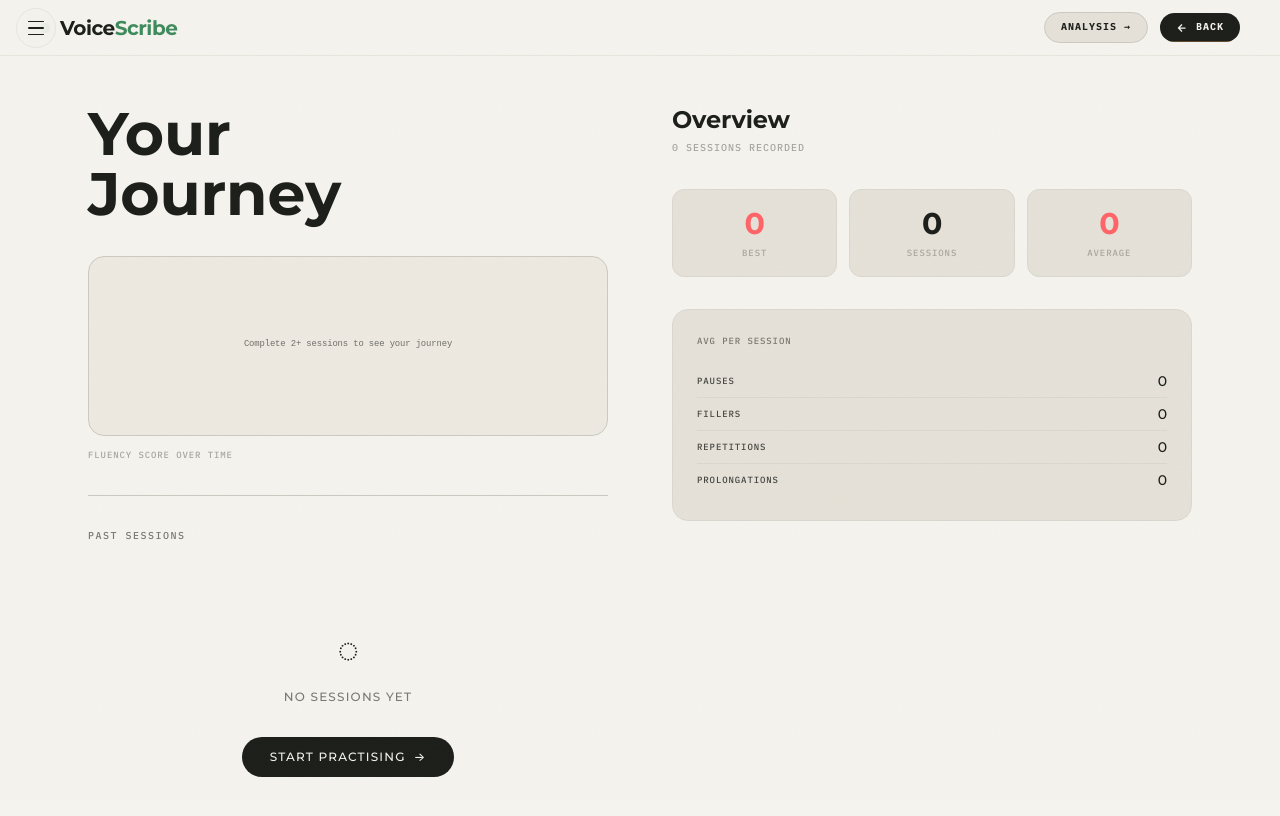
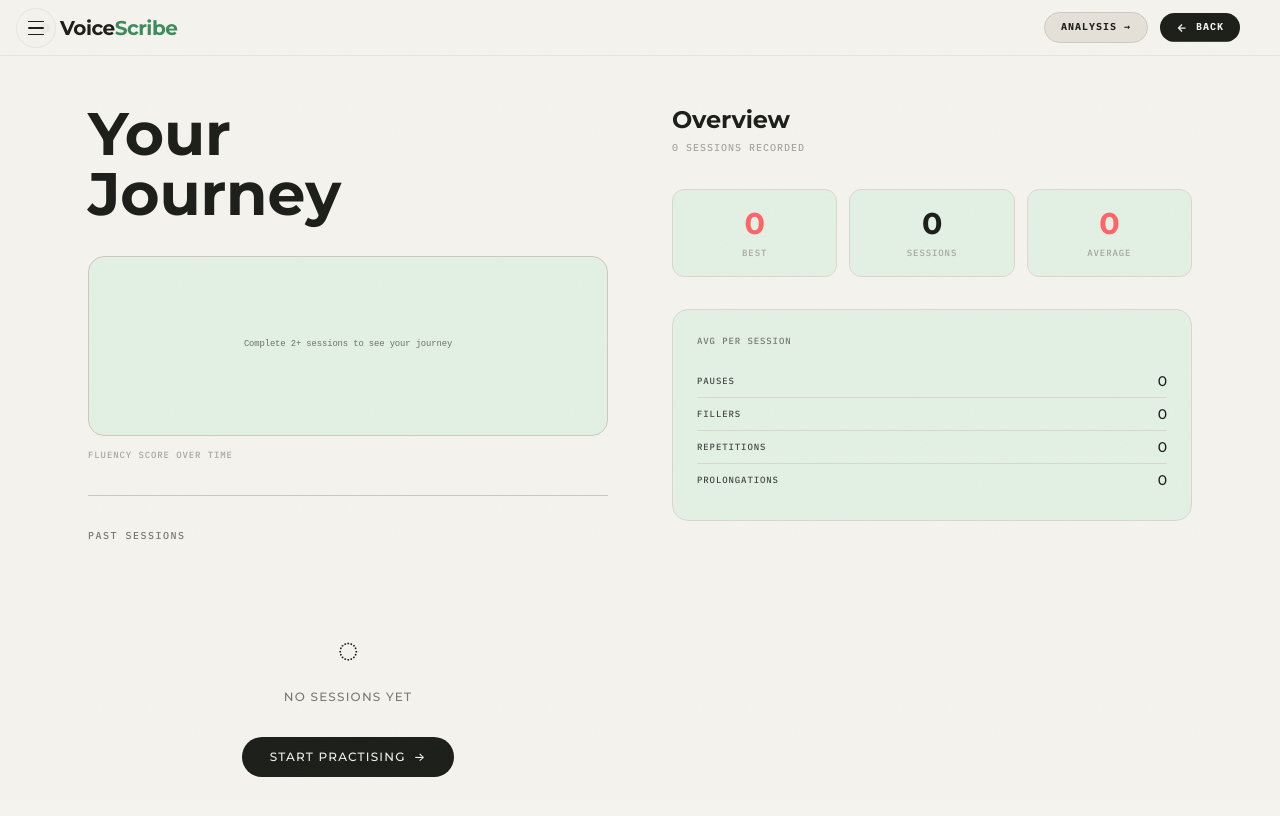
Before and after one commit to arj-co/VoiceScribe, a Next.js app: page /app/history in a window 1280 px wide. Shown: the top 816 px of the page. Built offline with nearby package versions, Linux system fonts and the light colour scheme.

Commit message:
style: change history page cards, chart line, loading spinner, and button hovers to sage green

```diff
--- a/src/app/app/history/page.tsx
+++ b/src/app/app/history/page.tsx
@@ -65,7 +65,7 @@ export default function HistoryPage() {
       <div className="flex flex-col items-center justify-center min-h-screen bg-paper">
         <div className="relative w-16 h-16">
           <div className="absolute inset-0 rounded-full border-[3px] border-rule" />
-          <div className="absolute inset-0 rounded-full border-[3px] border-t-copper border-l-transparent border-r-transparent border-b-transparent animate-spin" />
+          <div className="absolute inset-0 rounded-full border-[3px] border-t-sage border-l-transparent border-r-transparent border-b-transparent animate-spin" />
         </div>
       </div>
     );
@@ -146,7 +146,7 @@ export default function HistoryPage() {
             onClick={() => router.push('/app')}
             className="group flex items-center gap-2 px-4 py-1.5 bg-ink text-paper font-mono text-[10px] tracking-widest uppercase font-bold rounded-full overflow-hidden relative cursor-pointer"
           >
-            <span className="absolute inset-0 bg-copper translate-y-full group-hover:translate-y-0 transition-transform duration-300 ease-[0.21,0.47,0.32,0.98]" />
+            <span className="absolute inset-0 bg-sage translate-y-full group-hover:translate-y-0 transition-transform duration-300 ease-[0.21,0.47,0.32,0.98]" />
             <svg className="relative z-10 w-3 h-3 rotate-180 group-hover:-translate-x-0.5 transition-transform" viewBox="0 0 24 24" fill="none" stroke="currentColor" strokeWidth="2.5">
               <path d="M5 12h14M12 5l7 7-7 7" />
             </svg>
@@ -180,7 +180,7 @@ export default function HistoryPage() {
             </div>
 
             {/* SVG Chart */}
-            <div className="bg-paper-warm border border-rule rounded-2xl p-2 mb-3">
+            <div className="bg-sage-wash border border-rule rounded-2xl p-2 mb-3">
               <svg
                 width="100%"
                 viewBox="0 0 620 200"
@@ -203,8 +203,8 @@ export default function HistoryPage() {
                   <>
                     <defs>
                       <linearGradient id="journeyGrad" x1="0" y1="0" x2="0" y2="1">
-                        <stop offset="0%" stopColor="#A0703E" stopOpacity="0.2" />
-                        <stop offset="100%" stopColor="#A0703E" stopOpacity="0" />
+                        <stop offset="0%" stopColor="#3E8B5C" stopOpacity="0.2" />
+                        <stop offset="100%" stopColor="#3E8B5C" stopOpacity="0" />
                       </linearGradient>
                     </defs>
 
@@ -245,7 +245,7 @@ export default function HistoryPage() {
                     {linePath && (
                       <path
                         d={linePath}
-                        stroke="#A0703E"
+                        stroke="#3E8B5C"
                         strokeWidth="2"
                         fill="none"
                         strokeLinecap="round"
@@ -300,7 +300,7 @@ export default function HistoryPage() {
                         cx={p.x}
                         cy={p.y}
                         r={hoveredIndex === i ? 6 : 4}
-                        fill="#A0703E"
+                        fill="#3E8B5C"
                         stroke="white"
                         strokeWidth="2"
                         cursor="pointer"
@@ -349,7 +349,7 @@ export default function HistoryPage() {
                 </p>
                 <button
                   onClick={() => router.push('/app')}
-                  className="group inline-flex items-center gap-2 px-7 py-3 rounded-full bg-ink text-paper font-display text-xs uppercase tracking-widest hover:bg-copper transition-all duration-300 cursor-pointer"
+                  className="group inline-flex items-center gap-2 px-7 py-3 rounded-full bg-ink text-paper font-display text-xs uppercase tracking-widest hover:bg-sage transition-all duration-300 cursor-pointer"
                 >
                   <span>Start Practising</span>
                   <span className="inline-block transition-transform duration-300 group-hover:translate-x-1">→</span>
@@ -370,7 +370,7 @@ export default function HistoryPage() {
                     >
                       <div>
                         <div className="flex items-center gap-2">
-                          <span className="font-mono text-[9px] uppercase tracking-widest bg-paper-deep text-ink-muted px-2 py-0.5 rounded-sm">
+                          <span className="font-mono text-[9px] uppercase tracking-widest bg-sage-faint text-sage font-semibold px-2 py-0.5 rounded-sm">
                             {session.mode}
                           </span>
                           <span className="font-sans text-sm text-ink">{truncatedPrompt}</span>
@@ -399,22 +399,22 @@ export default function HistoryPage() {
 
             {/* Stat pills */}
             <div className="grid grid-cols-3 gap-3 mb-8">
-              <div className="bg-paper-deep border border-rule-light rounded-xl p-4 text-center">
+              <div className="bg-sage-wash border border-rule-light rounded-xl p-4 text-center">
                 <p className={`font-display text-3xl font-bold ${scoreColor(bestScore)}`}>{bestScore}</p>
                 <p className="font-mono text-[9px] uppercase tracking-widest text-ink-faint mt-1">Best</p>
               </div>
-              <div className="bg-paper-deep border border-rule-light rounded-xl p-4 text-center">
+              <div className="bg-sage-wash border border-rule-light rounded-xl p-4 text-center">
                 <p className="font-display text-3xl font-bold text-ink">{sessions.length}</p>
                 <p className="font-mono text-[9px] uppercase tracking-widest text-ink-faint mt-1">Sessions</p>
               </div>
-              <div className="bg-paper-deep border border-rule-light rounded-xl p-4 text-center">
+              <div className="bg-sage-wash border border-rule-light rounded-xl p-4 text-center">
                 <p className={`font-display text-3xl font-bold ${scoreColor(avgScore)}`}>{avgScore}</p>
                 <p className="font-mono text-[9px] uppercase tracking-widest text-ink-faint mt-1">Average</p>
               </div>
             </div>
 
             {/* Dysfluency averages */}
-            <div className="bg-paper-deep border border-rule-light rounded-2xl p-6 mb-6">
+            <div className="bg-sage-wash border border-rule-light rounded-2xl p-6 mb-6">
               <p className="font-mono text-[9px] uppercase tracking-widest text-ink-muted mb-4">
                 Avg per session
               </p>
@@ -441,7 +441,7 @@ export default function HistoryPage() {
               const latest = sessions[0];
               const latestScore = latest.analysis?.fluencyScore ?? latest.stats.fluencyScore;
               return (
-                <div className="bg-paper-warm border border-rule rounded-2xl p-6">
+                <div className="bg-sage-wash border border-rule rounded-2xl p-6">
                   <div className="flex justify-between items-center mb-4">
                     <p className="font-mono text-[9px] uppercase tracking-widest text-ink-muted">
                       Latest session
@@ -471,7 +471,7 @@ export default function HistoryPage() {
 
                   <button
                     onClick={() => router.push('/app/session/' + latest.id)}
-                    className="mt-4 block font-mono text-[10px] uppercase tracking-widest text-copper hover:text-sage transition-colors cursor-pointer"
+                    className="mt-4 block font-mono text-[10px] uppercase tracking-widest text-sage hover:text-sage-light transition-colors cursor-pointer"
                   >
                     View full analysis →
                   </button>
```
